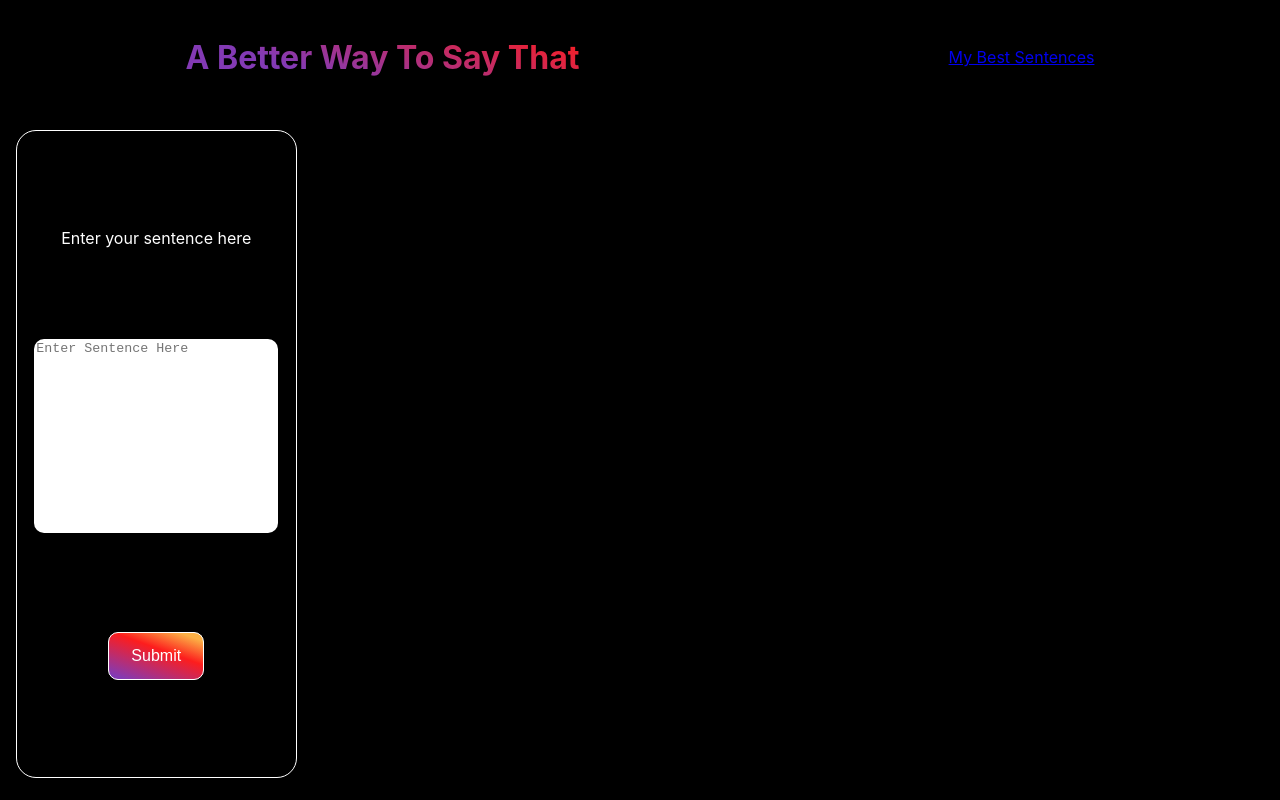
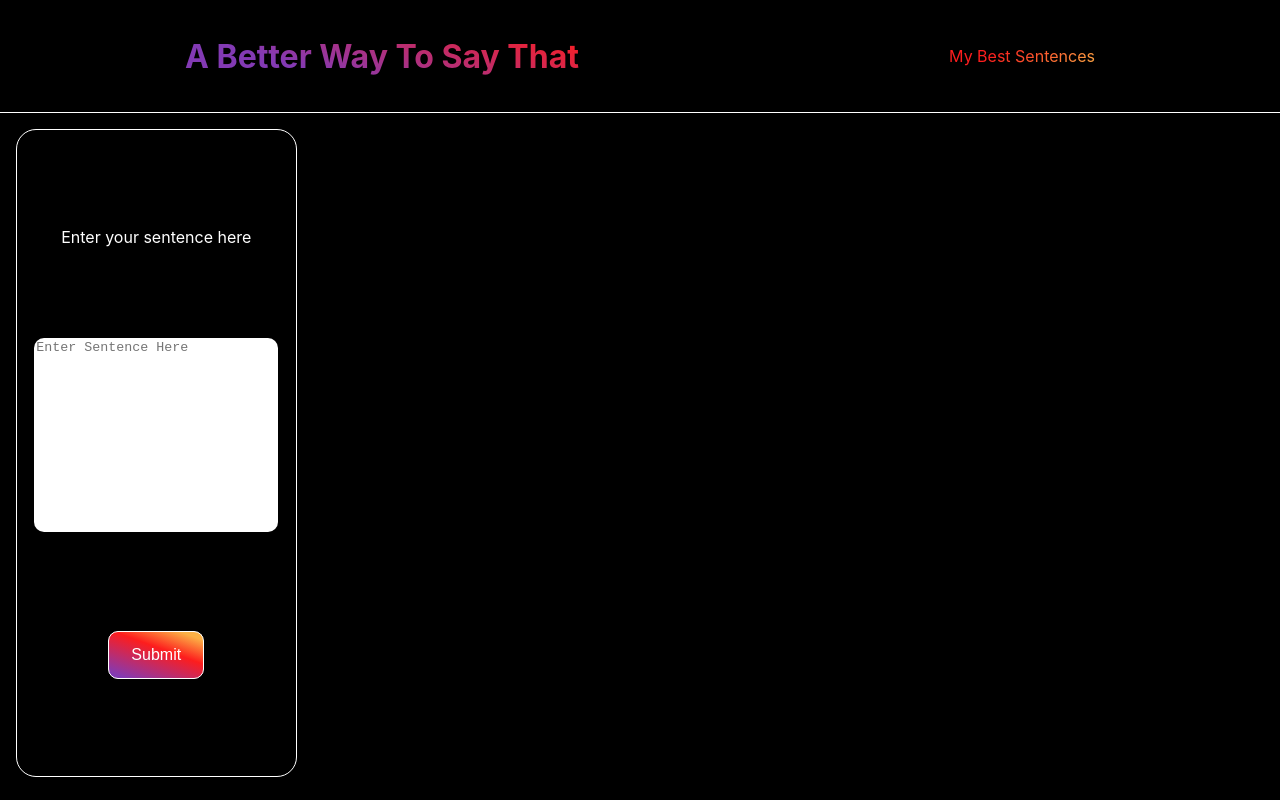
Before and after one commit to tylrs/a-better-way-to-say-that, a React (Create React App) app: page / in a window 1280 px wide. Built offline with nearby package versions, Linux system fonts and the light colour scheme.

Commit message:
Add styling to other nav link

```diff
--- a/src/components/App/App.css
+++ b/src/components/App/App.css
@@ -5,7 +5,7 @@ main {
 }
 
 .header {
-  border: 1px solid black;
+  border-bottom: solid 1px white;
   display: flex;
   height: 14vh;
   justify-content: space-around;
@@ -19,3 +19,11 @@ main {
   font-size: 1rem;
   text-decoration: none;
 }
+
+.saved-button {
+  background-image: linear-gradient(135deg, rgba(253,29,29,1) 30%, rgba(252,176,69,1) 105%);
+  background-clip: text;
+  color: transparent;
+  font-size: 1rem;
+  text-decoration: none;
+}
--- a/src/components/App/App.js
+++ b/src/components/App/App.js
@@ -69,7 +69,7 @@ const App = () => {
     <main>
       <header className='header'>
         <Link to='/' className='title'><h1>A Better Way To Say That</h1></Link>
-        <NavLink to ='/my-sentences'>My Best Sentences</NavLink>
+        <NavLink to ='/my-sentences' className='saved-button'>My Best Sentences</NavLink>
       </header>
       <PanelContainer
         handleSubmit={handleSubmit}
```
